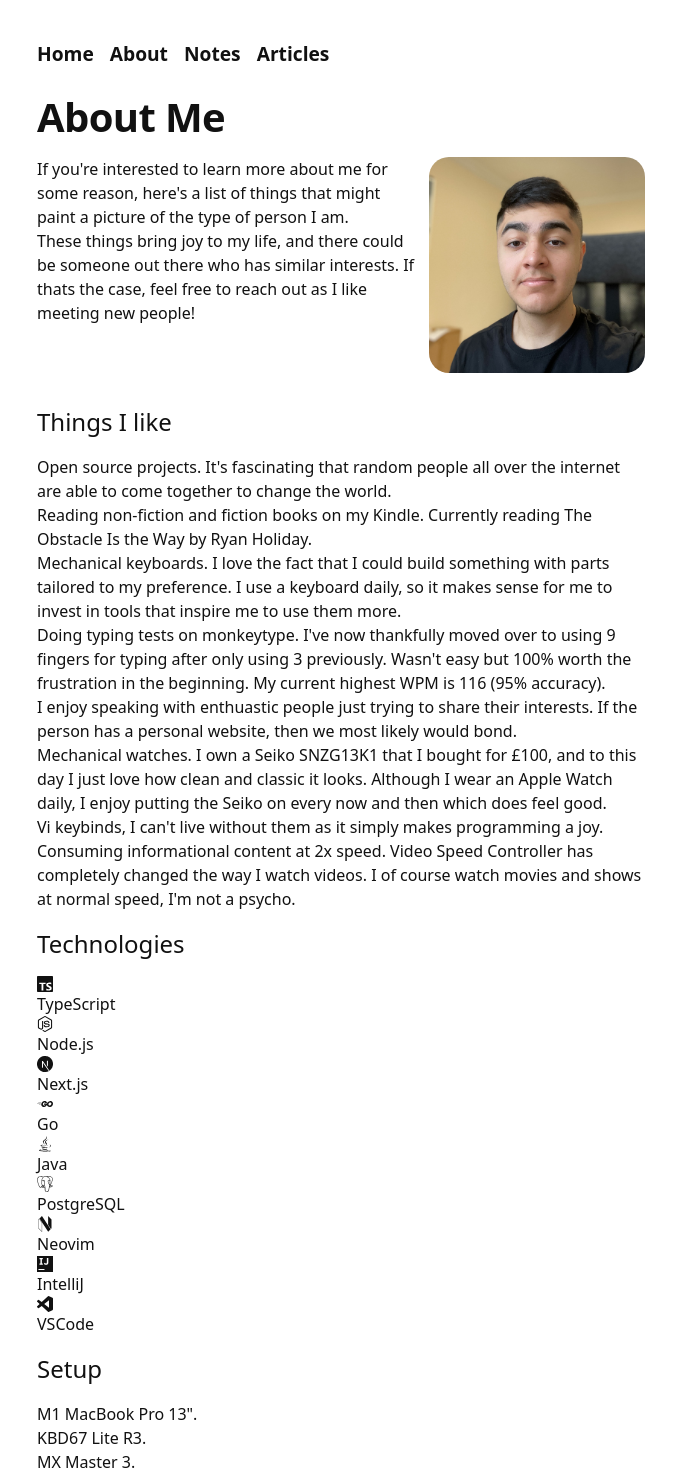
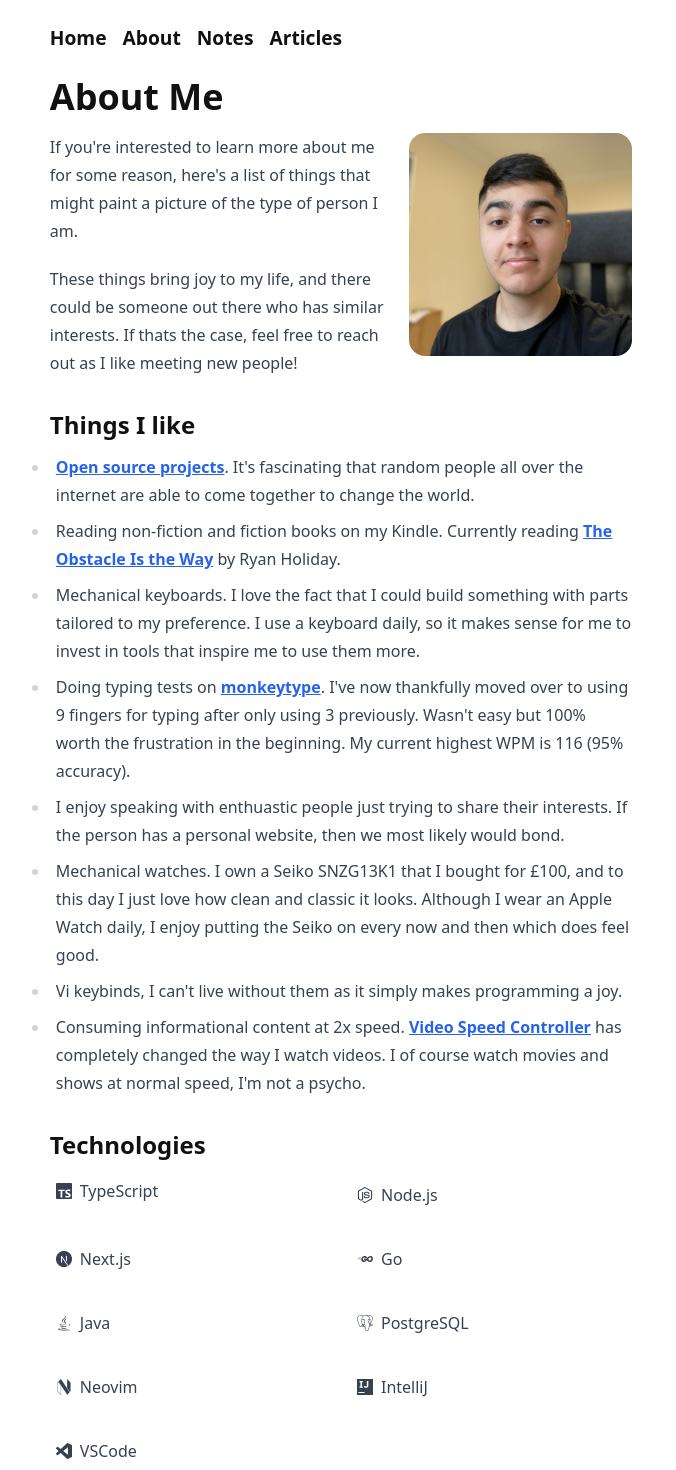
Before and after one commit to pzrsa/parsam.io, a Next.js app: page /about in a window 1280 px wide. Shown: the top 1470 px of the page, without its empty margins (299-975 px from the left). Built offline with nearby package versions, Linux system fonts and the light colour scheme.

Commit message:
update the about page with tailwind

```diff
--- a/pages/about.tsx
+++ b/pages/about.tsx
@@ -13,8 +13,6 @@ import {
   SiVisualstudiocode,
 } from "react-icons/si";
 import avatar from "../public/images/avatar.jpg";
-import styles from "../styles/modules/About.module.css";
-import utilStyles from "../styles/utils.module.css";
 
 interface TechItemProps {
   name: string;
@@ -23,8 +21,11 @@ interface TechItemProps {
 
 const TechItem: React.FC<TechItemProps> = ({ name, Icon }) => {
   return (
-    <li>
-      <Icon /> {name}
+    <li className="flex space-x-2 items-center">
+      <span>
+        <Icon />
+      </span>
+      <span>{name}</span>
     </li>
   );
 };
@@ -35,10 +36,10 @@ const About: React.FC = ({}) => {
       <Head>
         <title>About Me - Parsa Mesgarha</title>
       </Head>
-      <header className={styles.header}>
-        <h1 className={utilStyles.heading2Xl}>About Me</h1>
-        <div className={styles.me}>
       <div>
+        <h1 className="text-4xl font-extrabold mb-4">About Me</h1>
+        <div className="relative sm:flex">
+          <div className="prose dark:prose-invert mb-5 sm:mr-3 sm:mb-0">
             <p>
               If you&apos;re interested to learn more about me for some reason,
               here&apos;s a list of things that might paint a picture of the
@@ -50,19 +51,19 @@ const About: React.FC = ({}) => {
               reach out as I like meeting new people!
             </p>
           </div>
+          <div className="mx-auto w-[200px] sm:w-[800px]">
             <Image
-            className={utilStyles.rounded}
+              className="rounded-2xl"
               src={avatar}
-            height={700}
-            width={700}
               objectFit="cover"
               alt="Parsa Mesgarha"
             />
           </div>
-      </header>
+        </div>
+      </div>
       <div>
-        <h2 className={utilStyles.headingLg}>Things I like</h2>
-        <ul>
+        <h2 className="text-2xl font-bold mb-3 mt-8">Things I like</h2>
+        <ul className="prose dark:prose-invert list-disc list-outside">
           <li>
             <a
               href="https://github.com/pzrsa?tab=stars"
@@ -134,8 +135,8 @@ const About: React.FC = ({}) => {
             movies and shows at normal speed, I&apos;m not a psycho.
           </li>
         </ul>
-        <h2 className={utilStyles.headingLg}>Technologies</h2>
-        <ul>
+        <h2 className="text-2xl font-bold mb-3 mt-8">Technologies</h2>
+        <ul className="grid grid-cols-2 gap-5 prose dark:prose-invert">
           <TechItem name="TypeScript" Icon={SiTypescript} />
           <TechItem name="Node.js" Icon={SiNodedotjs} />
           <TechItem name="Next.js" Icon={SiNextdotjs} />
@@ -146,8 +147,8 @@ const About: React.FC = ({}) => {
           <TechItem name="IntelliJ" Icon={SiIntellijidea} />
           <TechItem name="VSCode" Icon={SiVisualstudiocode} />
         </ul>
-        <h2 className={utilStyles.headingLg}>Setup</h2>
-        <ul>
+        <h2 className="text-2xl font-bold mb-3 mt-8">Setup</h2>
+        <ul className="prose dark:prose-invert list-disc list-outside">
           <li>M1 MacBook Pro 13&quot;.</li>
           <li>
             <a
--- a/pages/index.tsx
+++ b/pages/index.tsx
@@ -8,8 +8,7 @@ const Home: React.FC = () => {
       <Head>
         <title>Parsa Mesgarha - Programmer, lifelong learner.</title>
       </Head>
-      <header className="gap-1 mb-2">
-        <div className="m-0">
+      <div className="gap-1 mb-3">
         <h1 className="text-4xl font-extrabold">👋 Hi, I&apos;m Parsa.</h1>
         <p className="text-lg font-semibold text-neutral-600 dark:text-neutral-400">
           Software Development Apprentice at{" "}
@@ -24,7 +23,6 @@ const Home: React.FC = () => {
           <NowPlaying />
         </div>
       </div>
-      </header>
       <div className="prose dark:prose-invert">
         <p>
           I&apos;m an 18 year old from London, England who&apos;s keen on
--- a/styles/modules/About.module.css
+++ /dev/null
@@ -1,15 +0,0 @@
-.header {
-  margin-bottom: 2rem;
-}
-
-.me {
-  display: flex;
-  gap: 0.5rem;
-}
-
-/* If the screen size is 300px wide or less (mobile) */
-@media screen and (max-width: 450px) {
-  .me {
-    display: inherit;
-  }
-}
--- a/styles/modules/Layout.module.css
+++ b/styles/modules/Layout.module.css
@@ -1,5 +1,5 @@
 .container {
   max-width: 40rem;
-  padding: 0 1rem;
-  margin: 2rem auto 6rem;
+  padding: 0 1.8rem;
+  margin: 1rem auto 4rem;
 }
```
Lines whose indentation alone changed are shown as unchanged.
